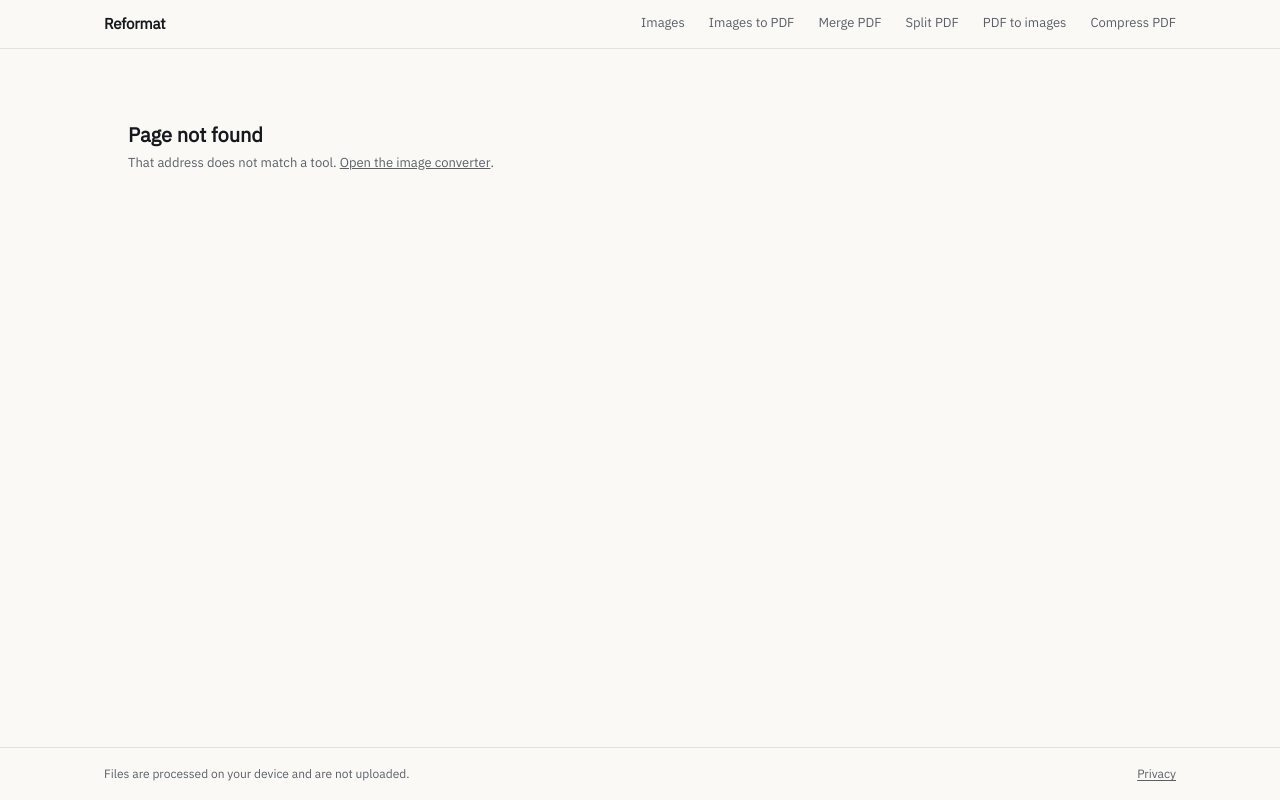
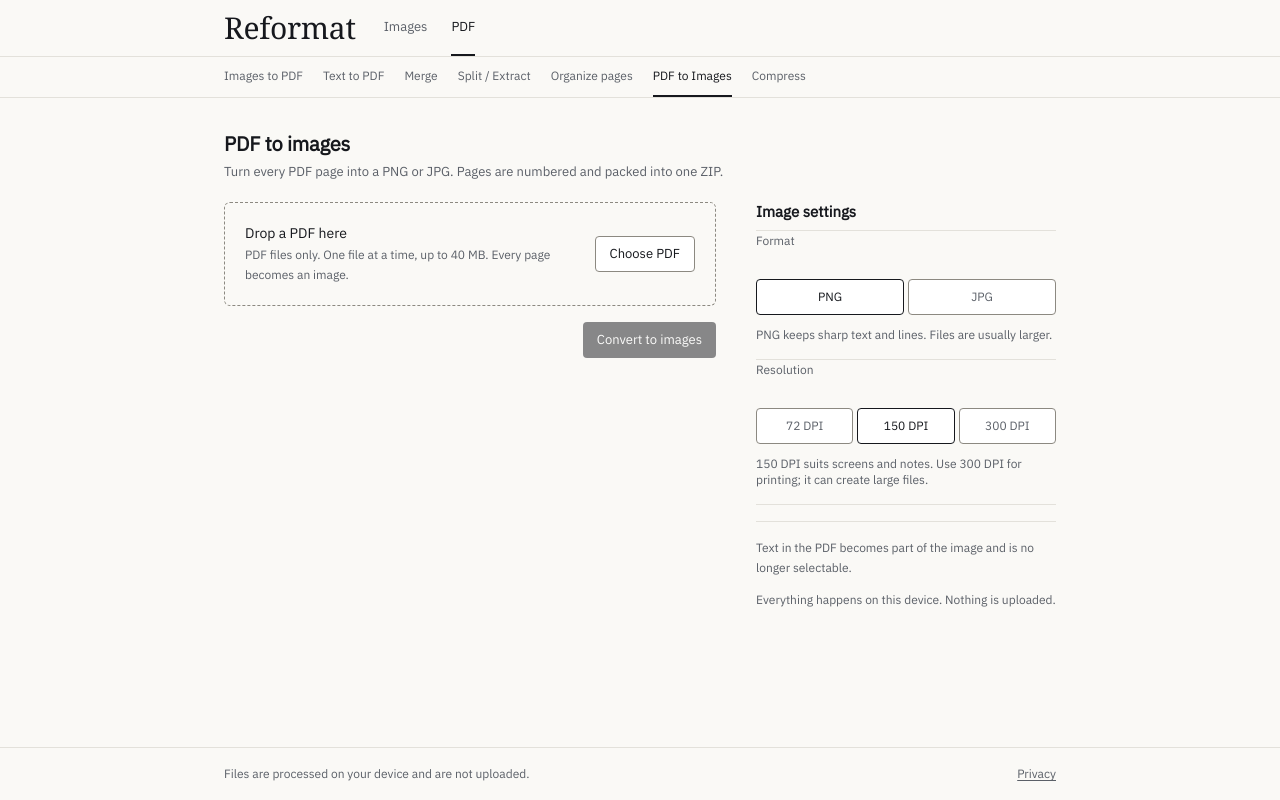
Before and after one commit to AuraSakar/Reformat-file-converter, a React (Vite) app: page /pdf/pdf-to-images in a window 1280 px wide. Built offline with nearby package versions, Linux system fonts and the light colour scheme.

Commit message:
Restructure navigation into Images and PDF workspaces

```diff
--- a/src/App.jsx
+++ b/src/App.jsx
@@ -1,28 +1,36 @@
-import { Suspense, lazy, useEffect } from 'react';
-import { Link, NavLink, Route, Routes, useLocation } from 'react-router-dom';
+import { Suspense, lazy, useEffect, useRef } from 'react';
+import { Link, Navigate, NavLink, Route, Routes, useLocation } from 'react-router-dom';
 import { ToastProvider } from './components/Toasts';
 import { useOnline } from './hooks/useOnline';
 
 const ImageConverter = lazy(() => import('./routes/ImageConverter'));
 const ImagesToPdf = lazy(() => import('./routes/ImagesToPdf'));
+const TextToPdf = lazy(() => import('./routes/TextToPdf'));
 const MergePdf = lazy(() => import('./routes/MergePdf'));
 const SplitPdf = lazy(() => import('./routes/SplitPdf'));
+const OrganizePdf = lazy(() => import('./routes/OrganizePdf'));
 const PdfToImages = lazy(() => import('./routes/PdfToImages'));
 const CompressPdf = lazy(() => import('./routes/CompressPdf'));
 const Privacy = lazy(() => import('./routes/Privacy'));
 
-const TOOLS = [
-  { to: '/', label: 'Images', end: true },
-  { to: '/images-to-pdf', label: 'Images to PDF' },
-  { to: '/merge-pdf', label: 'Merge PDF' },
-  { to: '/split-pdf', label: 'Split PDF' },
-  { to: '/pdf-to-images', label: 'PDF to images' },
-  { to: '/compress-pdf', label: 'Compress PDF' },
+const SECTIONS = [
+  { to: '/images', label: 'Images' },
+  { to: '/pdf', label: 'PDF' },
+];
+
+const PDF_TOOLS = [
+  { to: '/pdf/images-to-pdf', label: 'Images to PDF' },
+  { to: '/pdf/text-to-pdf', label: 'Text to PDF' },
+  { to: '/pdf/merge', label: 'Merge' },
+  { to: '/pdf/split', label: 'Split / Extract' },
+  { to: '/pdf/organize', label: 'Organize pages' },
+  { to: '/pdf/pdf-to-images', label: 'PDF to Images' },
+  { to: '/pdf/compress', label: 'Compress' },
 ];
 
 function RouteFallback() {
   return (
-    <div className="mx-auto max-w-[1120px] px-4 py-10 sm:px-6">
+    <div className="mx-auto max-w-[880px] px-4 py-10 sm:px-6">
       <p className="text-[13px] text-ink-2" role="status">
         Loading tool…
       </p>
@@ -32,11 +40,11 @@ function RouteFallback() {
 
 function NotFound() {
   return (
-    <div className="mx-auto max-w-[1120px] px-4 py-10 sm:px-6">
+    <div className="mx-auto max-w-[880px] px-4 py-10 sm:px-6">
       <h1 className="text-xl font-semibold">Page not found</h1>
       <p className="mt-1 text-[13px] text-ink-2">
         That address does not match a tool.{' '}
-        <Link className="inline-flex min-h-10 items-center underline sm:min-h-0" to="/">
+        <Link className="inline-flex min-h-10 items-center underline sm:min-h-0" to="/images">
           Open the image converter
         </Link>
         .
@@ -45,9 +53,50 @@ function NotFound() {
   );
 }
 
+function PdfToolNav() {
+  const location = useLocation();
+  const navRef = useRef(null);
+
+  useEffect(() => {
+    const nav = navRef.current;
+    if (!nav) return;
+    const active = nav.querySelector('[aria-current="page"]');
+    if (!active) return;
+    const target = active.offsetLeft - (nav.clientWidth - active.offsetWidth) / 2;
+    nav.scrollTo({ left: Math.max(0, target), behavior: 'smooth' });
+  }, [location.pathname]);
+
+  return (
+    <div className="border-t border-line">
+      <nav
+        ref={navRef}
+        aria-label="PDF tools"
+        className="no-scrollbar mx-auto flex max-w-[880px] gap-5 overflow-x-auto px-4 sm:px-6"
+      >
+        {PDF_TOOLS.map((tool) => (
+          <NavLink
+            key={tool.to}
+            to={tool.to}
+            className={({ isActive }) =>
+              `flex min-h-10 items-center whitespace-nowrap border-b-2 text-[12px] transition-colors duration-150 ${
+                isActive
+                  ? 'border-ink font-medium text-ink'
+                  : 'border-transparent text-ink-2 hover:text-ink'
+              }`
+            }
+          >
+            {tool.label}
+          </NavLink>
+        ))}
+      </nav>
+    </div>
+  );
+}
+
 function Shell() {
   const online = useOnline();
   const location = useLocation();
+  const pdfActive = location.pathname === '/pdf' || location.pathname.startsWith('/pdf/');
 
   useEffect(() => {
     window.scrollTo(0, 0);
@@ -57,59 +106,66 @@ function Shell() {
     <div className="flex min-h-dvh flex-col">
       <a
         href="#main-content"
-        className="sr-only focus:not-sr-only focus:absolute focus:left-4 focus:top-4 focus:z-50 focus:rounded-[4px] focus:bg-ink focus:px-3 focus:py-2 focus:text-[13px] focus:text-white"
+        className="sr-only focus:not-sr-only focus:absolute focus:left-4 focus:top-4 focus:z-50 focus:rounded-[4px] focus:bg-ink focus:px-3 focus:py-2 focus:text-[13px] focus:text-bg"
       >
         Skip to content
       </a>
 
       <header className="border-b border-line bg-bg">
-        <div className="mx-auto flex max-w-[1120px] flex-col px-4 sm:flex-row sm:items-center sm:justify-between sm:px-6">
+        <div className="mx-auto flex max-w-[880px] items-center gap-4 px-4 sm:gap-7 sm:px-6">
           <Link
-            to="/"
-            className="flex h-11 shrink-0 items-center text-[15px] font-semibold tracking-[-0.01em] text-ink sm:h-12 sm:pr-6"
+            to="/images"
+            className="flex h-12 shrink-0 items-center font-serif text-[26px] leading-none tracking-[-0.01em] text-ink sm:h-14 sm:text-[30px]"
           >
             Reformat
           </Link>
-          <div className="no-scrollbar -mx-4 overflow-x-auto px-4 sm:mx-0 sm:px-0">
-            <nav aria-label="Tools" className="flex gap-5 sm:gap-6">
-              {TOOLS.map((tool) => (
-                <NavLink
-                  key={tool.to}
-                  to={tool.to}
-                  end={tool.end}
-                  className={({ isActive }) =>
-                    `flex min-h-11 items-center whitespace-nowrap border-b-2 text-[13px] transition-colors duration-150 sm:min-h-12 ${
-                      isActive
-                        ? 'border-ink font-medium text-ink'
-                        : 'border-transparent text-ink-2 hover:text-ink'
-                    }`
-                  }
-                >
-                  {tool.label}
-                </NavLink>
-              ))}
-            </nav>
-          </div>
+          <nav aria-label="Sections" className="flex self-stretch gap-4 sm:gap-6">
+            {SECTIONS.map((section) => (
+              <NavLink
+                key={section.to}
+                to={section.to}
+                className={({ isActive }) =>
+                  `flex min-h-12 items-center border-b-2 text-[13px] transition-colors duration-150 sm:min-h-14 ${
+                    isActive
+                      ? 'border-ink font-medium text-ink'
+                      : 'border-transparent text-ink-2 hover:text-ink'
+                  }`
+                }
+              >
+                {section.label}
+              </NavLink>
+            ))}
+          </nav>
         </div>
+        {pdfActive ? <PdfToolNav /> : null}
       </header>
 
       {!online ? (
-        <div className="border-b border-line bg-[#fbf6e9]">
-          <p className="mx-auto max-w-[1120px] px-4 py-2 text-[12px] text-warn sm:px-6" role="status">
+        <div className="border-b border-line bg-surface">
+          <p className="mx-auto max-w-[880px] px-4 py-2 text-[12px] text-warn sm:px-6" role="status">
             You are offline. Open tools keep working on this device. Reloading needs a connection.
           </p>
         </div>
       ) : null}
 
-      <main id="main-content" className="mx-auto w-full max-w-[1120px] flex-1 px-4 py-6 sm:px-6 sm:py-8">
+      <main id="main-content" className="mx-auto w-full max-w-[880px] flex-1 px-4 py-6 sm:px-6 sm:py-8">
         <Suspense fallback={<RouteFallback />}>
           <Routes>
-            <Route path="/" element={<ImageConverter />} />
-            <Route path="/images-to-pdf" element={<ImagesToPdf />} />
-            <Route path="/merge-pdf" element={<MergePdf />} />
-            <Route path="/split-pdf" element={<SplitPdf />} />
-            <Route path="/pdf-to-images" element={<PdfToImages />} />
-            <Route path="/compress-pdf" element={<CompressPdf />} />
+            <Route path="/" element={<Navigate to="/images" replace />} />
+            <Route path="/images" element={<ImageConverter />} />
+            <Route path="/pdf" element={<Navigate to="/pdf/images-to-pdf" replace />} />
+            <Route path="/pdf/images-to-pdf" element={<ImagesToPdf />} />
+            <Route path="/pdf/text-to-pdf" element={<TextToPdf />} />
+            <Route path="/pdf/merge" element={<MergePdf />} />
+            <Route path="/pdf/split" element={<SplitPdf />} />
+            <Route path="/pdf/organize" element={<OrganizePdf />} />
+            <Route path="/pdf/pdf-to-images" element={<PdfToImages />} />
+            <Route path="/pdf/compress" element={<CompressPdf />} />
+            <Route path="/images-to-pdf" element={<Navigate to="/pdf/images-to-pdf" replace />} />
+            <Route path="/merge-pdf" element={<Navigate to="/pdf/merge" replace />} />
+            <Route path="/split-pdf" element={<Navigate to="/pdf/split" replace />} />
+            <Route path="/pdf-to-images" element={<Navigate to="/pdf/pdf-to-images" replace />} />
+            <Route path="/compress-pdf" element={<Navigate to="/pdf/compress" replace />} />
             <Route path="/privacy" element={<Privacy />} />
             <Route path="*" element={<NotFound />} />
           </Routes>
@@ -117,7 +173,7 @@ function Shell() {
       </main>
 
       <footer className="border-t border-line">
-        <div className="mx-auto flex max-w-[1120px] flex-col gap-1 px-4 py-4 text-[12px] text-ink-2 sm:flex-row sm:items-center sm:justify-between sm:px-6">
+        <div className="mx-auto flex max-w-[880px] flex-col gap-1 px-4 py-4 text-[12px] text-ink-2 sm:flex-row sm:items-center sm:justify-between sm:px-6">
           <p>Files are processed on your device and are not uploaded.</p>
           <Link
             to="/privacy"
--- /dev/null
+++ b/src/routes/OrganizePdf.jsx
@@ -0,0 +1,10 @@
+import { PageHeader } from '../components/PageHeader';
+
+export default function OrganizePdf() {
+  return (
+    <PageHeader
+      title="Organize pages"
+      description="Reorder, rotate and remove PDF pages before saving a new copy."
+    />
+  );
+}
--- /dev/null
+++ b/src/routes/TextToPdf.jsx
@@ -0,0 +1,10 @@
+import { PageHeader } from '../components/PageHeader';
+
+export default function TextToPdf() {
+  return (
+    <PageHeader
+      title="Text to PDF"
+      description="Turn text and source files into a clean, paginated PDF."
+    />
+  );
+}
```
